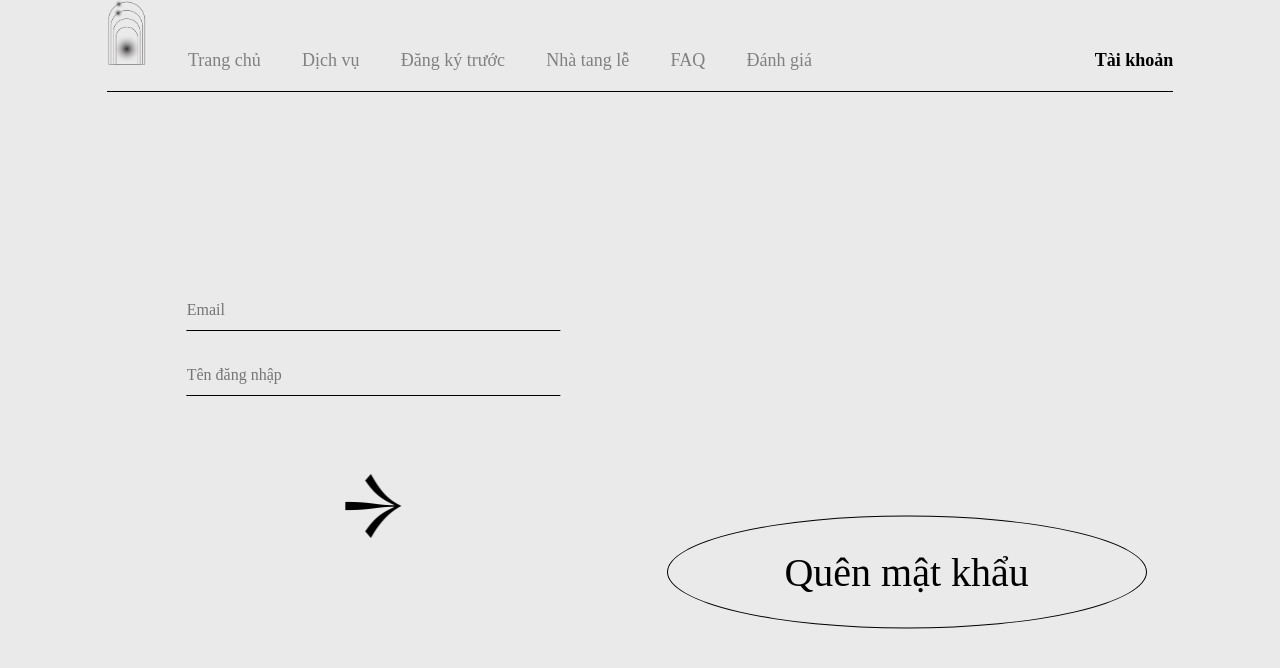
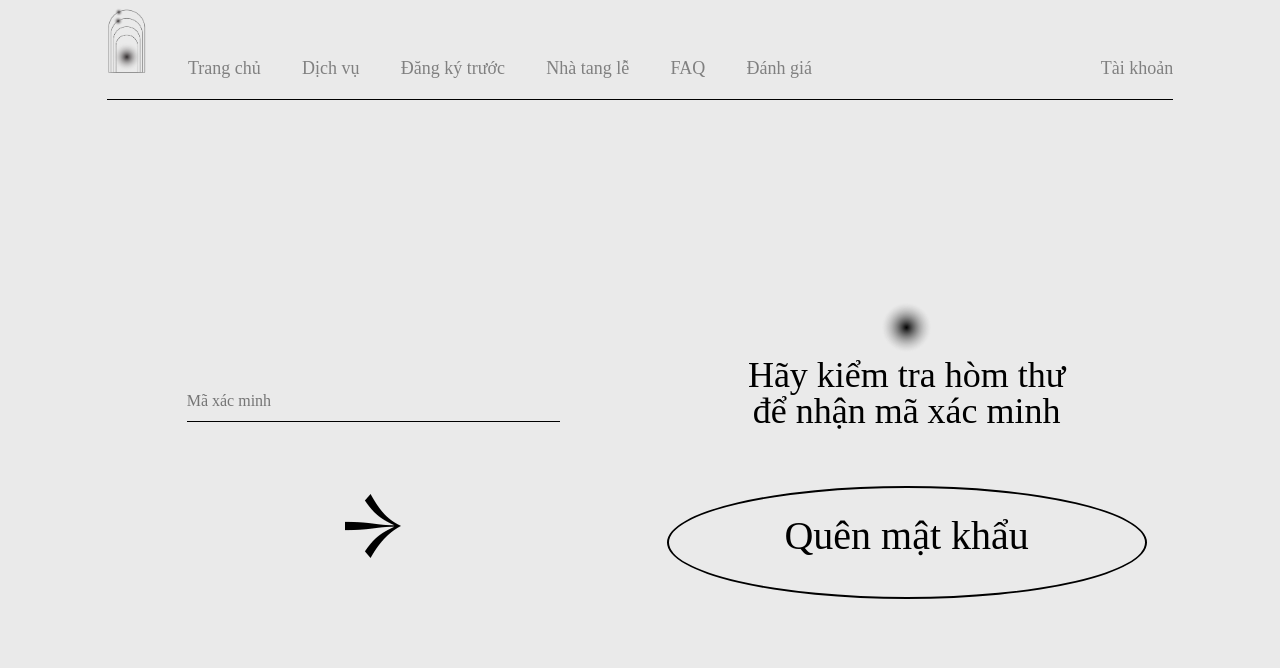
Before and after one commit to Wolf0212/BambiAndCow, a plain HTML site: page forgotPass.html in a window 1280 px wide. Both pictures are taken after a click on the link 373 px from the left and 506 px from the top of the page. Drawn offline with Linux system fonts and the light colour scheme.

Commit message:
3 trang quên mật khẩu

```diff
--- a/css/forgotPass.css
+++ b/css/forgotPass.css
@@ -0,0 +1,146 @@
+@keyframes fadeInDown {
+    0% {
+        opacity: 0;
+        transform: translateY(-20px);
+    }
+    100% {
+        opacity: 1;
+        transform: translateY(0);
+    }
+}
+
+@keyframes fadeInUp {
+    0% {
+        opacity: 1;
+        transform: translateY(0px);
+    }
+    100% {
+        opacity: 0;
+        transform: translateY(-20px);
+    }
+}
+
+@keyframes fadeInDownArrow {
+    0% {
+        opacity: 0;
+        transform: translateY(-20px);
+        transform: rotate(0deg);
+    }
+    100% {
+        opacity: 1;
+        transform: translateY(0);
+        transform: rotate(-90deg);
+    }
+}
+
+* {
+    font-size: 20px;
+    font-family: 'Chieu Display', 'SVN-Gallery Modern', 'SVN-Sage';
+}
+
+.main-content {
+    width: 83.33%;
+    min-height: calc(100vh - 6.5rem);
+    margin: 0 auto;
+    display: flex;
+}
+
+.panel {
+    width: 50%;
+}
+
+/* Right panel */
+
+.noti {
+    opacity: 0;
+    position: relative;
+    top: 10.15rem;
+    width: 17.2rem;
+    text-align: center;
+    margin: 0 auto;
+}
+
+.icon {
+    width: 2.45rem;
+    height: 2.45rem;
+}
+
+.noti-text {
+    font-family: 'SVN-Sage';
+    font-size: 36px;
+    line-height: 36px;
+}
+
+.pass-text {
+    position: relative;
+    top: 13rem;
+    display: table;
+    width: 24rem;
+    height: 5.65rem;
+    font-size: 40px;
+    margin: 0 auto;
+}
+
+.pass-text span {
+    text-align: center;
+    vertical-align: middle;
+    padding-bottom: .7rem;
+    border: 2px solid black;
+    border-radius: 50%;
+    font-size: 40px;
+    display: table-cell;
+}
+
+/* Left panel */
+
+.slider {
+    overflow: hidden;
+}
+
+.slides {
+    display: flex;
+    width: 300%;
+    height: 100%;
+}
+
+.slide {
+    width: 33.33333333%;
+    font-family: 'Playfair Display';
+    display: flex;
+    align-items: center;
+    justify-content: center;
+    transition: 1.5s all;
+}
+
+.content {
+    display: flex;
+    flex-direction: column;
+    width: 70%;
+    margin: 0 auto;
+}
+
+.content input {
+    font-family: 'Playfair Display';
+    font-size: 16px;
+    border: 0;
+    border-bottom: 1px solid #000;
+    outline: none;
+    line-height: 40px;
+    animation: fadeInDown 1s;
+    margin-bottom: 1.2rem;
+}
+
+.pointer {
+    width: 3.2rem;
+    height: 2.8rem;
+    margin: 0 auto;
+    margin-top: 2.6rem;
+    display: block;
+    clear: both;
+    transform: rotate(-90deg);
+    animation: fadeInDownArrow 1.5s;
+}
+
+#slide2, #slide3 {
+    opacity: 0;
+}
--- a/css/index.css
+++ b/css/index.css
@@ -57,6 +57,9 @@
 }
 
 body {
+    padding: 0;
+    margin: 0;
+    box-sizing: border-box;
     height: 900px;
     background-color: #EAEAEA;
 }
@@ -67,24 +70,22 @@ body {
     height: 90vh;
 }
 
-#navbar {
-    height: 173px;
-    position: absolute;
-    width: auto;
-}
-
 .navbar.container {
     display: flex;
     background-color: #EAEAEA;
     width: 83.33%;
     justify-content: space-between;
     align-items: flex-end;
-    padding-bottom: 20px;
+    padding: 10px 0px 20px 0px;
     border-bottom: 1px solid black;
     z-index: 100;
     top: 0;
     position: sticky;
     margin: auto;
+}
+
+.child:last-child {
+    width: 20%;
 }
 
 .child:active {
@@ -110,7 +111,7 @@ body {
 }
 
 #account {
-    margin-left: 10.5rem;
+    float: right;
 }
 
 /* ước nguyện bình sinh */
@@ -315,10 +316,6 @@ body {
     width: 100%;
     text-align: center;
 }
-
-a:hover ~ .navigator-2 ~ .content-app2-left ~ .slide {
-    margin-left: -150%;
-}
 .navigator-2 > a > img {
     transform: rotate(-90deg);
 }
--- a/css/login.css
+++ b/css/login.css
@@ -1,3 +1,14 @@
+@keyframes fadeInDown {
+    0% {
+       opacity: 0;
+       transform: translateY(-20px);
+    }
+    100% {
+       opacity: 1;
+       transform: translateY(0);
+    }
+ }
+
 * {
     font-family: 'Chieu Display', 'SVN-Gallery Modern', 'SVN-Sage';
     padding: 0;
@@ -116,16 +127,6 @@ input {
     animation: fadeInDown 1s;
     background-color:#EAEAEA;
 }
-@keyframes fadeInDown {
-   0% {
-      opacity: 0;
-      transform: translateY(-20px);
-   }
-   100% {
-      opacity: 1;
-      transform: translateY(0);
-   }
-}
 
 .input {
     margin-bottom: 1.2rem;
--- a/css/navbar.css
+++ b/css/navbar.css
@@ -1,25 +1,25 @@
-#navbar {
-    height: 173px;
-    position: absolute;
-    width: auto;
-}
-
 .navbar.container {
     display: flex;
-    background-color: #FFFFFF;
     width: 83.33%;
+    height: 5rem;
     justify-content: space-between;
     align-items: flex-end;
-    padding-bottom: 20px;
+    padding: 10px 0px 20px 0px;
     border-bottom: 1px solid black;
     z-index: 100;
     top: 0;
     position: sticky;
+    list-style: none;
     margin: auto;
 }
 
-.child:active {
-    text-decoration: underline;
+.child:last-child {
+    width: 30%;
+}
+
+.child.active {
+    color: black;
+    font-weight: bold;
 }
 
 .logo {
@@ -41,5 +41,5 @@
 }
 
 #account {
-    margin-left: 10.5rem;
+    float: right;
 }
--- /dev/null
+++ b/css/shared.css
@@ -0,0 +1,11 @@
+* {
+    margin: 0;
+    padding: 0;
+    box-sizing: border-box;
+    background-color: #EAEAEA;
+}
+
+body {
+    width: 100%;
+    min-height: 100vh;
+}
--- a/forgotPass.html
+++ b/forgotPass.html
@@ -7,12 +7,12 @@
     <meta name="viewport" content="width=device-width, initial-scale">
     <!-- CSS link -->
     <link rel="stylesheet" href="css/navbar.css">
-    <link rel="stylesheet" href="css/login.css">
+    <link rel="stylesheet" href="css/shared.css">
     <link rel="stylesheet" href="css/forgotPass.css">
 </head>
+
 <body>
-    <div class="container">
-        <ul class="navbar container" style="list-style: none;">
+    <ul class="navbar container">
         <li>
             <a href="index.html" class="logo">
                 <img src="images/logo copy.png" alt="" class="img-link" width="40px" height="66px"
@@ -25,31 +25,72 @@
         <li class="child"><a href="#" class="link">Nhà tang lễ</a></li>
         <li class="child"><a href="#" class="link">FAQ</a></li>
         <li class="child"><a href="#" class="link">Đánh giá</a></li>
-            <li style="width: 30%;" class="child"><a id="account" href="#" class="link">Tài khoản</a></li>
+        <li class="child"><a id="account" href="login.html" class="link">Tài khoản</a></li>
     </ul>
     <div class="main-content">
-            <div id="left-panel" class="panel">
-                <div class="content-left active" id="login-text">
+        <!-- Slider -->
+        <div class="slider panel" id="left-panel">
+            <!-- Slides -->
+            <div class="slides">
+                <div class="slide" id="slide1">
+                    <div class="content">
                         <input type="text" id="username" class="input" placeholder="Email">
                         <input type="password" id="password" class="input" placeholder="Tên đăng nhập">
-                    <a href="#"><img src="images/pointer copy.png" alt="pointer" class="pointer"></a>
+                        <a href="#" onclick="slide('middle')"><img src="images/pointer copy.png" alt="pointer" class="pointer"></a>
                     </div>
-                <div class="content-left inactive" id="register-text">
-                    <input type="text" class="input" placeholder="Email">
-                    <input type="password" class="input" placeholder="Tên đăng nhập">
-                    <input type="text" class="input" placeholder="Mật khẩu">
-                    <input type="password" class="input" placeholder="Nhập lại mật khẩu">
+                </div>
+                <div class="slide" id="slide2">
+                    <div class="content">
+                        <input style="opacity: 0;" type="text" id="username" class="input">
+                        <input type="text" id="username" class="input" placeholder="Mã xác minh">
+                        <a href="#" onclick="slide('last')"><img src="images/pointer copy.png" alt="pointer" class="pointer"></a>
+                    </div>
+                </div>
+                <div class="slide" id="slide3">
+                    <div class="content">
+                        <input type="text" id="username" class="input" placeholder="Mật khẩu mới">
+                        <input type="text" id="username" class="input" placeholder="Mật khẩu mới">
                         <a href="#"><img src="images/pointer copy.png" alt="pointer" class="pointer"></a>
                     </div>
                 </div>
-            <div id="right-panel" class="panel">
-                <ul class="buttons">
-                    <li class="login active-btn" id="login-btn"><span style="cursor: pointer;"
-                            onclick="isActive('login')">Quên mật khẩu</span></li>
-                </ul>
+            </div>
+        </div>
+        <!-- Static panel -->
+        <div class="panel" id="right-panel">
+            <div class="noti">
+                <img src="images/icon.png" class="icon">
+                <div class="noti-text">Hãy kiểm tra hòm thư để nhận mã xác minh</div>
+            </div>
+            <div class="pass-text">
+                <span>Quên mật khẩu</span>
             </div>
         </div>
     </div>
+    <script type="text/javascript" defer>
+        function slide(position) {
+            let slide1 = document.getElementById('slide1');
+            let slide2 = document.getElementById('slide2');
+            let slide3 = document.getElementById('slide3');
+            let noti = document.querySelector('.noti');
+            if(position == 'first') {
+                slide1.style.marginLeft = '0%';
+                slide2.style.opacity = '0';
+                slide3.style.opacity = '0';
+            }
+            else if(position == 'middle') {
+                slide1.style.marginLeft = '-33.33333333%';
+                slide2.style.opacity = '1';
+                noti.style.animation = 'fadeInDown 1s';
+                noti.style.opacity = '1';
+            }
+            else if(position == 'last') {
+                slide1.style.marginLeft = '-66.66666666%';
+                slide3.style.opacity = '1';
+                noti.style.animation = 'fadeInUp 1s';
+                noti.style.opacity = '0';
+            }
+        }
+    </script>
 </body>
 
 </html>
```
Also changed, not shown: index.html (+14 -13 lines), login.html (+4 -5 lines). Lines whose indentation alone changed are shown as unchanged.
